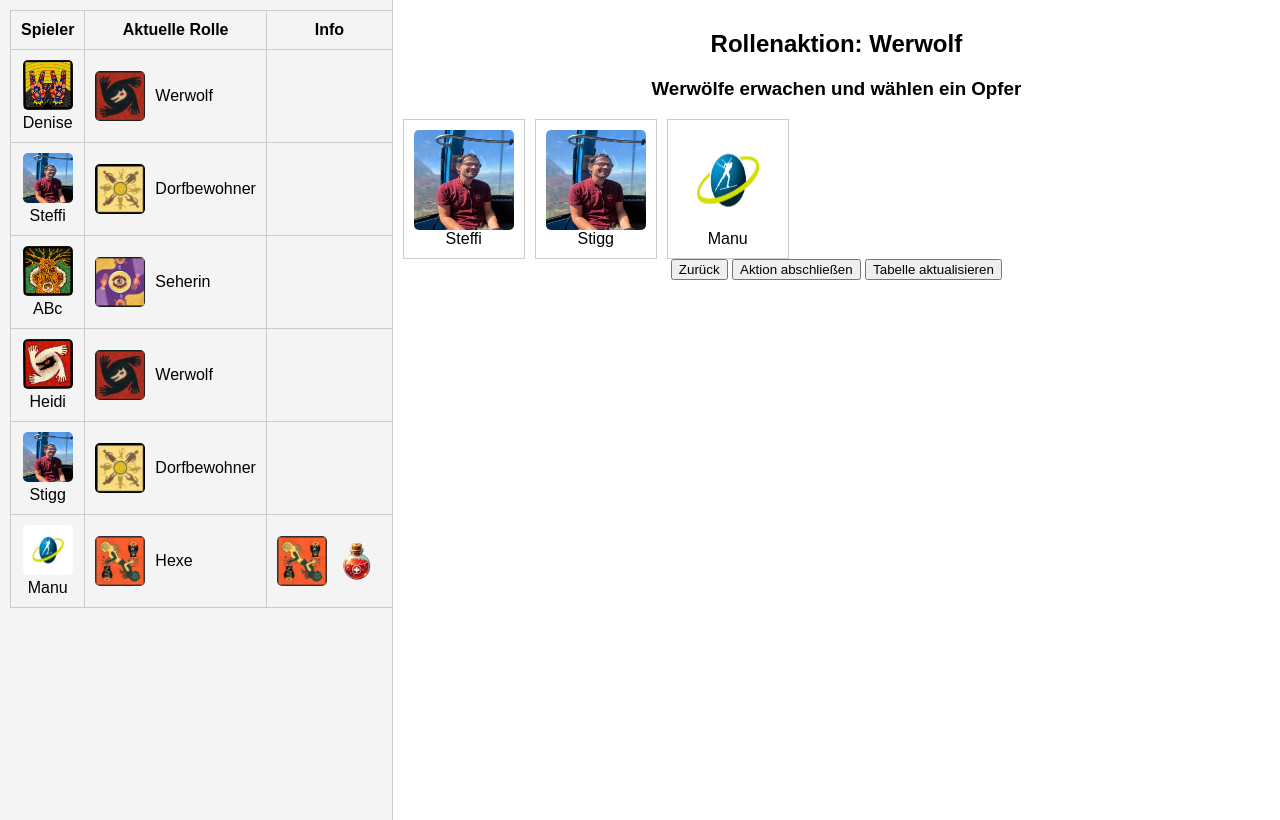
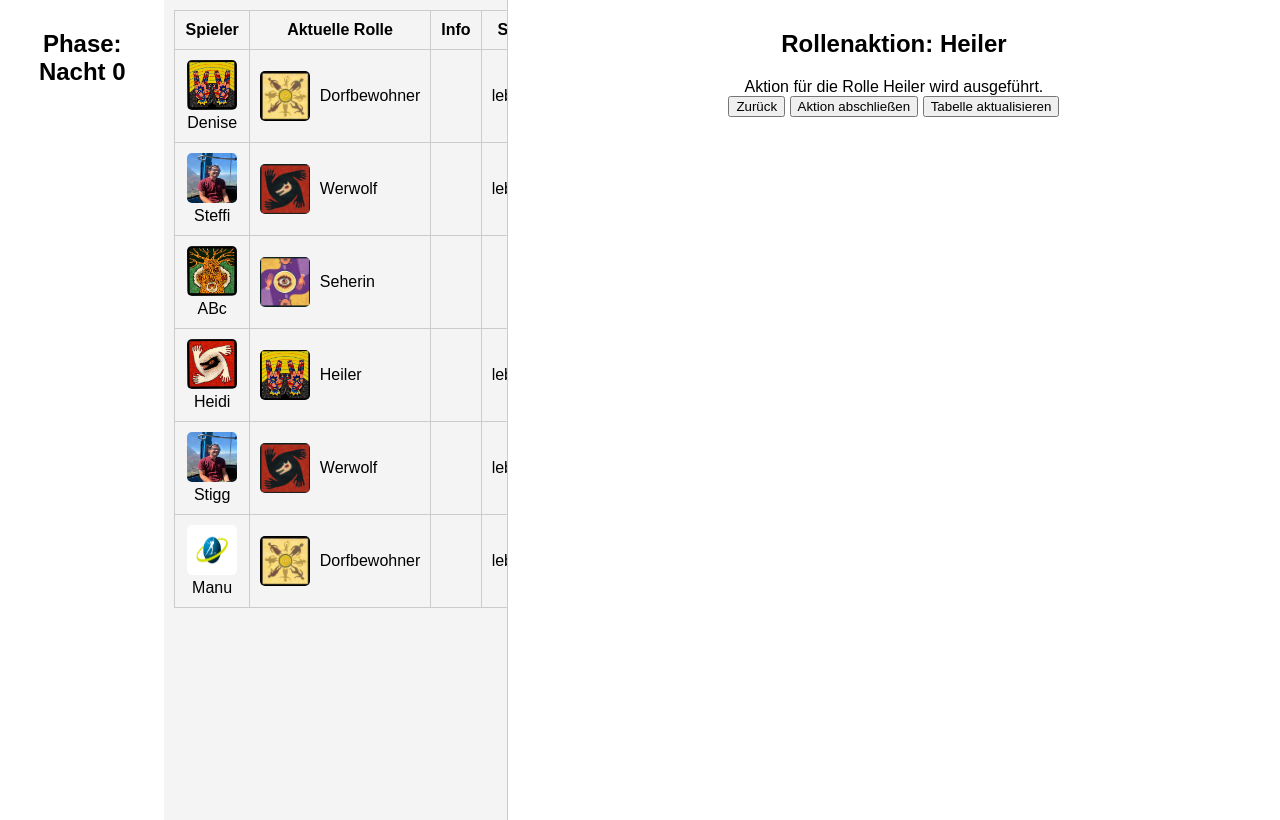
Before and after one commit to Stiggler/werewolf-game, a Flask app: page /night1 in a window 1280 px wide. Run offline with Flask 3, Linux system fonts and the light colour scheme; data comes from the database, SQL or seed files in the repository.

Commit message:
Seherinaktion jetzt gut. Tag/nacht wop

```diff
--- a/app.py
+++ b/app.py
@@ -43,19 +43,7 @@ def init_db():
                 role_name TEXT NOT NULL
             )
         """)
-        # Game state Tabelle
-        cursor.execute("""
-            CREATE TABLE IF NOT EXISTS game_state (
-                id INTEGER PRIMARY KEY AUTOINCREMENT,
-                game_id INTEGER NOT NULL,
-                player_id INTEGER,
-                role_id INTEGER,
-                attribute_name TEXT NOT NULL,
-                value TEXT,
-                FOREIGN KEY (player_id) REFERENCES players (id),
-                FOREIGN KEY (role_id) REFERENCES game_roles (id)
-            )
-        """)
+
                 # Rollen aus JSON
         cursor.execute("""
             CREATE TABLE IF NOT EXISTS base_roles (
@@ -84,6 +72,20 @@ def init_db():
                 FOREIGN KEY (target_id) REFERENCES players (id)
             )
         """)
+
+        # Game-State-Tabelle für Tag/Nacht-Wechsel
+        cursor.execute("""
+            CREATE TABLE IF NOT EXISTS game_state (
+                id INTEGER PRIMARY KEY AUTOINCREMENT,
+                game_id INTEGER DEFAULT 1,
+                phase TEXT DEFAULT 'Nacht',
+                phase_number INTEGER DEFAULT 0
+            )
+        """)
+        cursor.execute("DELETE FROM game_state")
+        cursor.execute("INSERT INTO game_state (game_id, phase, phase_number) VALUES (1, 'Nacht', 0)")
+
+
         # Spalte `in_love` hinzufügen, falls sie fehlt
         try:
             cursor.execute("ALTER TABLE players ADD COLUMN in_love BOOLEAN DEFAULT FALSE")
@@ -110,7 +112,15 @@ def init_db():
             print("Spalte 'witch_poison' hinzugefügt.")
         except sqlite3.OperationalError:
             print("Spalte 'witch_poison' existiert bereits.")
+        try:
+            cursor.execute("ALTER TABLE players ADD COLUMN status_at_night TEXT DEFAULT 'lebendig'")
+        except sqlite3.OperationalError:
+            print("Spalte status_at_night existiert bereits.")
     print("Datenbank initialisiert.")
+
+
+
+
 
 
 
@@ -465,11 +475,6 @@ def save_roles():
 
 
 
-
-
-
-
-
 # Rollenübersicht abrufen
 @app.route('/get_selected_roles', methods=['GET'])
 def get_selected_roles():
@@ -640,6 +645,10 @@ def start_game():
     """Initialisiert das Spiel, setzt alle relevanten Spalten zurück."""
     with get_db_connection() as conn:
         conn.execute("DELETE FROM role_actions")
+
+        # Spielstart setzt die Phase zurück
+        conn.execute("DELETE FROM game_state")
+        conn.execute("INSERT INTO game_state (game_id, phase, phase_number) VALUES (1, 'Nacht', 0)")
 
         # Spielerstatus und Verliebtheitsstatus zurücksetzen
         conn.execute("UPDATE players SET status = 'lebendig', in_love = FALSE")
@@ -1040,43 +1049,105 @@ def poison_action():
 
 
 
+def switch_to_day():
+    """Wechselt von Nacht zu Tag, wenn die Nacht endet."""
+    with get_db_connection() as conn:
+        game_state = conn.execute("SELECT phase, phase_number FROM game_state WHERE game_id = 1").fetchone()
 
-# Aktualisierte Route zur Demonstration des Phasenwechsels und Abschluss der Nacht
-@app.route('/next_phase', methods=['POST'])
-def switch_phase():
-    with get_db_connection() as conn:
-        # Überprüfe, ob alle Rollenaktionen abgeschlossen sind
-        actions_remaining = conn.execute("""
-            SELECT COUNT(*) FROM role_actions
-            WHERE phase_number = ? AND phase_type = ?
-        """, (phase_number, current_phase)).fetchone()[0]
+        if game_state["phase"] == "Nacht":
+            new_phase = "Tag"
+            new_phase_number = game_state["phase_number"]  # Bleibt gleich
 
-    if actions_remaining == 0:
-        next_phase()  # Wechsel zur nächsten Phase
-        return jsonify({
-            "message": f"Phase gewechselt: {current_phase} {phase_number}",
-            "button": "Nacht ist fertig!"
-        }), 200
-    else:
-        return jsonify({
-            "message": f"Es gibt noch {actions_remaining} offene Aktionen.",
-            "button": None
-        }), 200
+            conn.execute("""
+                UPDATE game_state
+                SET phase = ?, phase_number = ?
+                WHERE game_id = 1
+            """, (new_phase, new_phase_number))
 
-@app.route('/seer_action', methods=['GET'])
-def seer_action():
-    """Gibt die Liste aller lebenden Spieler für die Seherin zurück."""
-    with get_db_connection() as conn:
-        players = conn.execute("""
-            SELECT id, name, image, role AS current_role
-            FROM players
-            WHERE status = 'lebendig'
-        """).fetchall()
-
-        return jsonify([dict(player) for player in players])
+            conn.commit()
+            print("🌞 Phase wurde auf 'Tag' umgestellt!")
 
 
 
+
+
+# Seherin-Aktion: Sieht die Rolle eines Spielers
+@app.route('/seer_action', methods=['GET'])
+def seer_action():
+    """Gibt eine Liste aller Spieler zurück, die zu Beginn der Nacht lebendig waren."""
+    with get_db_connection() as conn:
+        players = conn.execute("""
+            SELECT id, name, role FROM players WHERE status_at_night = 'lebendig'
+        """).fetchall()
+
+    if not players:
+        return jsonify({"error": "Keine Spieler gefunden"}), 404
+
+    return jsonify([{"id": player["id"], "name": player["name"]} for player in players])
+
+@app.route('/seer_action/<int:player_id>', methods=['GET'])
+def reveal_role(player_id):
+    """Gibt die Rolle eines bestimmten Spielers zurück."""
+    with get_db_connection() as conn:
+        player = conn.execute("SELECT name, role FROM players WHERE id = ?", (player_id,)).fetchone()
+
+    if player:
+        return jsonify({"name": player["name"], "role": player["role"]})
+    else:
+        return jsonify({"error": "Spieler nicht gefunden"}), 404
+
+
+@app.route('/start_night', methods=['POST'])
+def start_night():
+    """Speichert, wer zu Beginn der Nacht noch lebendig war."""
+    with get_db_connection() as conn:
+        conn.execute("UPDATE players SET status_at_night = status")
+        conn.commit()
+    return jsonify({"message": "Neue Nacht beginnt – Spielerstatus gespeichert."}), 200
+
+
+@app.route('/end_night', methods=['POST'])
+def end_night():
+    with get_db_connection() as conn:
+        conn.execute("""
+            UPDATE game_state
+            SET phase = 'Tag', phase_number = phase_number + 1
+            WHERE game_id = 1
+        """)
+        conn.commit()
+    return jsonify({"message": "Die Sonne geht auf, das Dorf erwacht!"}), 200
+
+@app.route('/start_day', methods=['POST'])
+def start_day():
+    """Speichert, wer zu Beginn des Tages noch lebendig war."""
+    with get_db_connection() as conn:
+        conn.execute("UPDATE players SET status_at_night = status")
+        conn.commit()
+    return jsonify({"message": "Neuer Tag beginnt – Spielerstatus gespeichert."}), 200
+
+
+@app.route('/role_actions_count', methods=['GET'])
+def role_actions_count():
+    """Zählt verbleibende Nachtaktionen."""
+    with get_db_connection() as conn:
+        actions_left = conn.execute("""
+            SELECT COUNT(*) AS remaining_actions
+            FROM role_actions
+            WHERE phase_type = 'Nacht' AND phase_number = (SELECT phase_number FROM game_state WHERE game_id = 1)
+        """).fetchone()
+
+        return jsonify({"remaining_actions": actions_left["remaining_actions"]})
+
+@app.route('/get_phase', methods=['GET'])
+def get_phase():
+    """Gibt die aktuelle Phase (Nacht oder Tag) und die Phasennummer zurück."""
+    with get_db_connection() as conn:
+        game_state = conn.execute("SELECT phase, phase_number FROM game_state WHERE game_id = 1").fetchone()
+
+    if game_state:
+        return jsonify({"phase": game_state["phase"], "phase_number": game_state["phase_number"]})
+    else:
+        return jsonify({"error": "Kein Spielstatus gefunden"}), 404
 
 
 if __name__ == '__main__':
--- a/templates/game.html
+++ b/templates/game.html
@@ -107,11 +107,10 @@
     fetch('/start_game', { method: 'POST' })
         .then(response => response.json())
         .then(data => {
-                if (data.message) {
             console.log(data.message);
             window.location.href = '/night1'; // Weiterleitung zur ersten Nacht
-                }
         })
         .catch(error => console.error("Fehler beim Starten des Spiels:", error));
 }
+
 </script>
--- a/templates/night1.html
+++ b/templates/night1.html
@@ -66,7 +66,7 @@
         let WITCH_PLAYER_ID = null;  // 🔥 Jetzt eigene ID für die Hexe
     </script>
 
-
+    <h2 id="phaseDisplay" style="text-align: center; padding: 10px;">Lade Phase...</h2>
      <div class="left-panel">
         <table id="playersTable">
             <thead>
@@ -136,6 +136,11 @@
                 <button onclick="completeAction()">Aktion abschließen</button>
                 <button onclick="updatePlayerTable()">Tabelle aktualisieren</button>
             </div>
+        </div>
+        <div id="endNightContainer" style="text-align: center; display: none;">
+            <button id="endNightButton" style="font-size: 20px; padding: 10px 20px; background-color: yellow; color: black; border: none; cursor: pointer;">
+                ☀️ Die Sonne geht auf, das Dorf erwacht! 🌅
+            </button>
         </div>
     </div>
 
@@ -340,11 +345,20 @@ document.addEventListener("DOMContentLoaded", () => {
         loadRole(roles[currentRoleIndex]); // Lade die nächste Rollenaktion
     } else {
         alert('Die Nacht ist vorbei!');
-                location.reload(); // Seite neu laden, wenn alle Aktionen abgeschlossen sind
+
+        // 🔥 Automatisch Backend anweisen, die Phase zu wechseln
+        fetch('/end_night', { method: 'POST' })
+            .then(response => response.json())
+            .then(data => {
+                console.log(data.message);
+                location.reload(); // 🔄 Seite neu laden für den Tagesstart
+            })
+            .catch(error => console.error("❌ Fehler beim Wechsel zur Tagphase:", error));
     }
 
     updatePlayerTable(); // Tabelle aktualisieren
 }
+
 
         function previousAction() {
             if (currentRoleIndex > 0) {
@@ -661,58 +675,54 @@ function usePoisonTrank(playerId) {
 }
 
 function loadSeerPhase() {
-    fetch('/seer_action')
+    fetch('/seer_action') // 🔥 Holt die Spieler aus der API
         .then(response => response.json())
         .then(players => {
+            if (players.error) {
+                alert(players.error);
+                return;
+            }
+
             const roleContentDiv = document.getElementById('roleContent');
-            roleContentDiv.innerHTML = '<h3>Seherin: Wähle einen Spieler, um seine Rolle zu sehen</h3>';
-
-            const playerContainer = document.createElement('div');
-            playerContainer.style.display = "flex";
-            playerContainer.style.flexWrap = "wrap";
-            playerContainer.style.gap = "10px";
+            roleContentDiv.innerHTML = '<h3>Seherin: Wähle einen Spieler</h3>';
 
             players.forEach(player => {
-                const playerCard = document.createElement('div');
-                playerCard.style.border = "1px solid #ccc";
-                playerCard.style.padding = "10px";
-                playerCard.style.cursor = "pointer";
-                playerCard.style.display = "flex";
-                playerCard.style.flexDirection = "column";
-                playerCard.style.alignItems = "center";
-                playerCard.onclick = () => revealRole(player);
+                const button = document.createElement('button');
+                button.textContent = player.name;
+                button.style.display = "block"; // Sicherstellen, dass die Buttons untereinander erscheinen
+                button.onclick = () => revealRole(player.id);
+                roleContentDiv.appendChild(button);
+            });
+        })
+        .catch(error => console.error("Fehler beim Laden der Seherin-Aktion:", error));
+}
 
-                const img = document.createElement('img');
-                img.src = player.image;
-                img.alt = player.name;
-                img.style.width = "100px";
-                img.style.height = "100px";
 
-                const name = document.createElement('span');
-                name.textContent = player.name;
+        let phaseSwitched = false; // 🔥 Variable, um doppeltes Neuladen zu verhindern
 
-                playerCard.appendChild(img);
-                playerCard.appendChild(name);
-                playerContainer.appendChild(playerCard);
+function updatePhaseDisplay() {
+    fetch('/get_phase')
+        .then(response => response.json())
+        .then(data => {
+            document.getElementById('phaseDisplay').textContent = `Phase: ${data.phase} ${data.phase_number}`;
+
+            if (data.phase === "Tag" && !phaseSwitched) {
+                phaseSwitched = true; // ✅ Verhindert mehrfaches Neuladen
+                alert("🌞 Die Sonne geht auf, das Dorf erwacht!");
+                setTimeout(() => window.location.href = '/game', 1000); // 🔥 Geht zur nächsten Phase, statt endlos zu reloaden
+            }
+        })
+        .catch(error => console.error("Fehler beim Laden der Phase:", error));
+}
+
+// 🔥 Diese Funktion wird weiterhin alle 5 Sekunden aufgerufen
+document.addEventListener("DOMContentLoaded", () => {
+    updatePhaseDisplay();
+    setInterval(updatePhaseDisplay, 5000);
 });
 
-            roleContentDiv.appendChild(playerContainer);
-        })
-        .catch(error => console.error('Fehler beim Laden der Seherin-Aktion:', error));
-}
 
-function revealRole(player) {
-    const roleContentDiv = document.getElementById('roleContent');
-    roleContentDiv.innerHTML = `
-        <h2>${player.name} ist...</h2>
-        <div style="text-align: center;">
-            <img src="/static/rollen/${player.current_role.toLowerCase().replace(' ', '_')}.png"
-                 alt="${player.current_role}" style="width: 200px;">
-            <h1>${player.current_role}</h1>
-        </div>
-        <button onclick="loadSeerPhase()" style="margin-top: 20px;">Zurück</button>
-    `;
-}
+
 
 
         function killPlayer(playerId) {
@@ -736,6 +746,103 @@ function revealRole(player) {
             })
             .catch(error => console.error('Fehler beim Töten des Spielers:', error));
         }
+
+        function checkNightEnd() {
+    fetch('/get_phase')
+        .then(response => response.json())
+        .then(data => {
+            if (data.phase === "Nacht") {
+                fetch('/role_actions_count')
+                    .then(response => response.json())
+                    .then(countData => {
+                        if (countData.remaining_actions === 0) {
+                            document.getElementById('endNightContainer').style.display = "block";
+                        }
+                    });
+            }
+        })
+        .catch(error => console.error("Fehler beim Prüfen der Nachtaktionen:", error));
+}
+
+document.getElementById('endNightButton').addEventListener('click', () => {
+    fetch('/end_night', { method: 'POST' })
+        .then(response => response.json())
+        .then(data => {
+            alert(data.message);
+            location.reload();  // Spiel aktualisieren
+        })
+        .catch(error => console.error("Fehler beim Wechsel zur Tagphase:", error));
+});
+
+function revealRole(playerId) {
+    fetch(`/seer_action/${playerId}`)
+        .then(response => {
+            if (!response.ok) {
+                throw new Error("Fehler beim Abrufen der Rolle");
+            }
+            return response.json();
+        })
+        .then(data => {
+            if (data.error) {
+                alert(data.error);
+                return;
+            }
+
+            let overlay = document.getElementById("seerOverlay");
+            if (!overlay) {
+                overlay = document.createElement("div");
+                overlay.id = "seerOverlay";
+                overlay.style.position = "fixed";
+                overlay.style.top = "0";
+                overlay.style.left = "0";
+                overlay.style.width = "100vw";
+                overlay.style.height = "100vh";
+                overlay.style.backgroundColor = "rgba(0, 0, 0, 0.8)";
+                overlay.style.display = "flex";
+                overlay.style.justifyContent = "center";
+                overlay.style.alignItems = "center";
+                overlay.style.flexDirection = "column";
+                overlay.style.zIndex = "1000";
+                document.body.appendChild(overlay);
+            }
+
+            overlay.innerHTML = ""; // 🔥 Altes Pop-up leeren
+
+            // 🔥 Rollenname in großer Schrift
+            const roleText = document.createElement("h1");
+            roleText.style.color = "white";
+            roleText.style.fontSize = "3rem";  // Größere Schrift
+            roleText.style.fontWeight = "bold";
+            roleText.textContent = `Diese Rolle hat ${data.name}: ${data.role}`;
+
+            // 🔥 Rollenbild groß & quadratisch
+            const roleImage = document.createElement("img");
+            roleImage.src = `/static/rollen/${data.role.toLowerCase().replace(' ', '_')}.png`;
+            roleImage.alt = data.role;
+            roleImage.style.width = "300px";  // Größeres Bild
+            roleImage.style.height = "300px"; // Quadratische Form
+            roleImage.style.borderRadius = "10px";  // Leichte Abrundung für ein schöneres Design
+
+            // 🔥 Schließen-Button
+            const closeButton = document.createElement("button");
+            closeButton.textContent = "Schließen";
+            closeButton.style.marginTop = "20px";
+            closeButton.style.padding = "10px 20px";
+            closeButton.style.fontSize = "1.5rem";  // Größerer Button
+            closeButton.style.cursor = "pointer";
+            closeButton.onclick = () => document.body.removeChild(overlay);
+
+            overlay.appendChild(roleText);
+            overlay.appendChild(roleImage);
+            overlay.appendChild(closeButton);
+        })
+        .catch(error => console.error("❌ Fehler beim Abrufen der Rolle:", error));
+}
+
+
+
+
+
     </script>
 </body>
 </html>
```
Also changed, not shown: templates/day.html (added, +21 -0 lines), players.db. Lines whose indentation alone changed are shown as unchanged.
